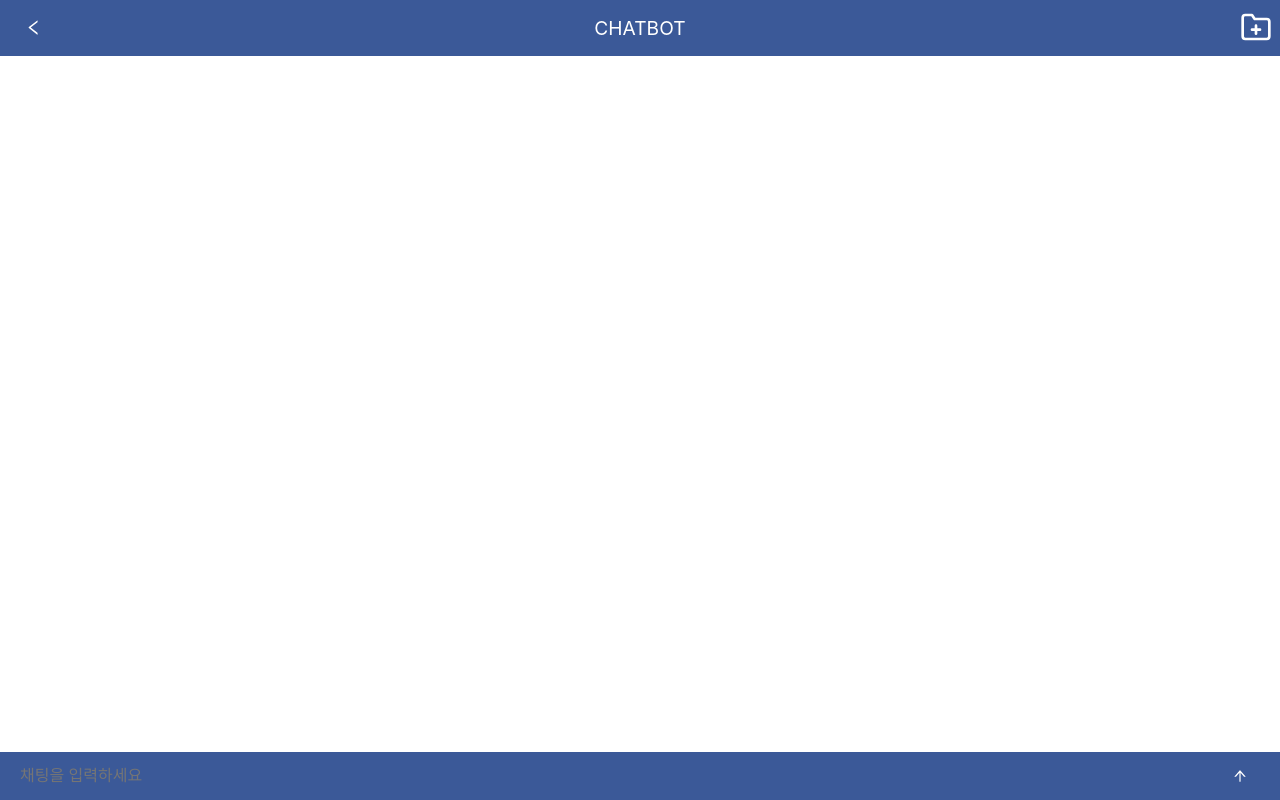
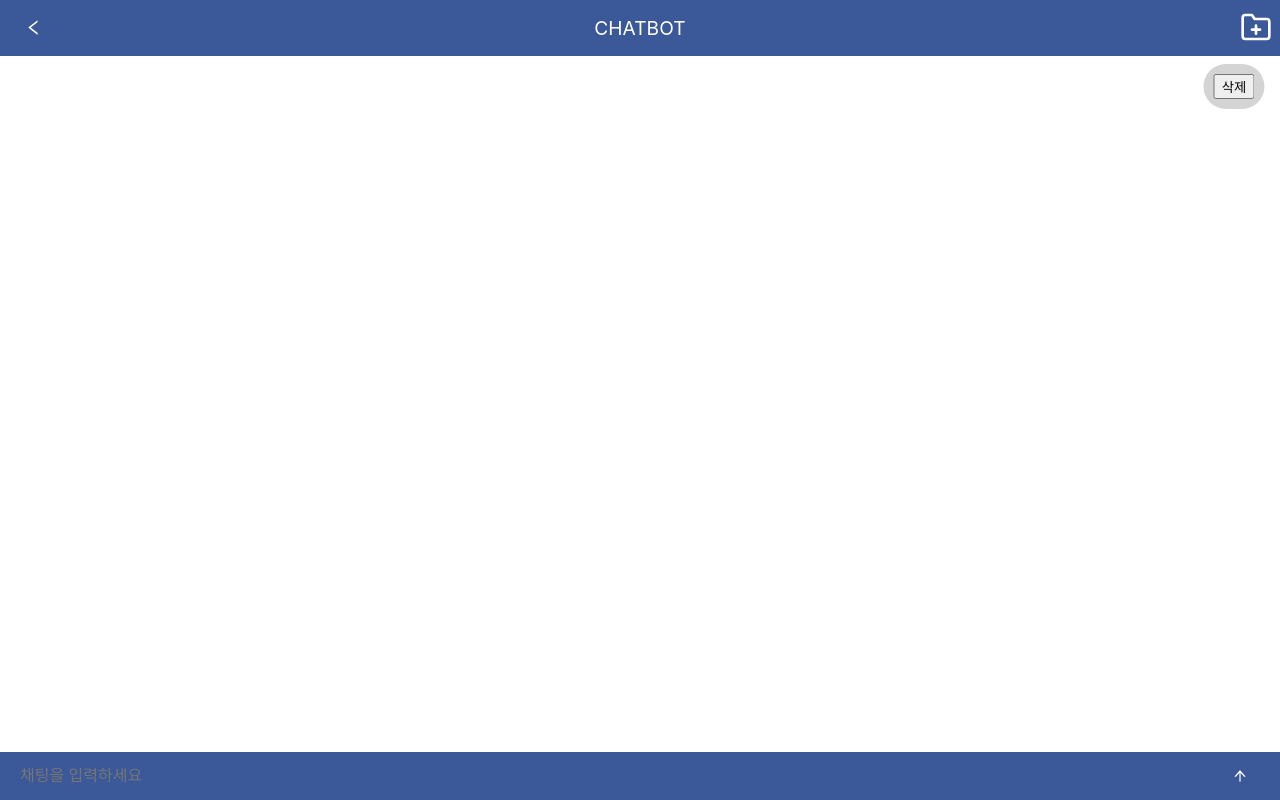
Before and after one commit to eunnyoung/ChatBot_Front, a React (Create React App) app in the folder chatbot/: page / in a window 1280 px wide. Built offline with nearby package versions, Linux system fonts and the light colour scheme.

Commit message:
객체 리스트 생성

```diff
--- a/chatbot/src/UnderBar.css
+++ b/chatbot/src/UnderBar.css
@@ -56,19 +56,10 @@
   margin-top: 64px;
 }
 
-.chatBot {
-  background-color: #d4d4d4;
-  color: black;
-  width: fit-content;
-  height: fit-content;
-  padding: 10px;
-  border-radius: 15rem;
-  margin: 10px;
-  position: relative;
+.showTime {
+  color: gray;
+  font-size: small;
+  /* margin-left: 60px;
+  margin-top: 100px;
+  margin-bottom: 200px; */
 }
-
-.chatBot:last-child {
-  margin-bottom: 56px;
-}
-.chatBoxWrap{
-}
--- a/chatbot/src/UnderBar.js
+++ b/chatbot/src/UnderBar.js
@@ -4,30 +4,53 @@ import "./UnderBar.css";
 
 function UnderBar() {
 
-  const [doChat, setDoChat] = useState("");
-  const [doChats, setDoChats] = useState([]);
+  const [message, setMessage] = useState('');
 
-  const [doBot, setDoBot] = useState("");
-  const [doBots, setDoBots] = useState([]);
+ // const { sender , message } = user;
 
-  const onChange = (event) => setDoChat(event.target.value);
+  const [users, setUsers] = useState([
+    {
+      sender:'',
+      message:'',
+      date:null,
+
+    },
+  ]);
+
+  // 시간
+  function getDatetime () {
+    let date = new Date();
+    let time = {
+      hours: date.getHours(),
+      minutes: date.getMinutes(),
+      seconds: date.getSeconds(),
+    };
+    return `${time.hours}:${time.minutes}:${time.seconds}`;
+  }
+
+
+  const onChange = (event) => {
+    console.log(',,,,', message);
+    setMessage(event.target.value);
+  }
 
   const onSubmit = (event) => {
-
     event.preventDefault();
 
-    if (doChat === "") {
+    if (message === "") {
       return;
     }
 
-    setDoChats((currentArray) => [...currentArray, doChat]);
-    setDoChat("");
+    const time = getDatetime();
+    setUsers(users.concat({
+      sender:'user',
+      message:message,
+      date: time,
+    }));
 
-    if (doChat === "안녕") {
-      setDoBots((currentArray) => [...currentArray, "안녕하세요, 반갑습니다."]);
-    } else if (doChat === "이름이 뭐야?") {
-      setDoBots((currentArray) => [...currentArray, "제 이름은 아직 정해지지 않았습니다."]);
-    }
+    setMessage(''
+    );
+
   };
 
   window.scrollBy(0, window.innerHeight);
@@ -35,14 +58,12 @@ function UnderBar() {
   return (
     <>
       <div id="chatBoxWrap">
-        {doChats.map((item, index) => (
+        {users.map((item, index) => (
           <div className="chatUser" key={index}>
-            {item}
-          </div>
-        ))}
-        {doBots.map((item, index) => (
-          <div className="chatBot" key={index}>
-            {item}
+            <button className="onDeleteClick">삭제</button>
+            {console.log("messs", item)}
+            <span className="showTime">{item.date}</span>
+            {item.message}
           </div>
         ))}
       </div>
@@ -53,9 +74,10 @@ function UnderBar() {
           <input
             className="chat"
             type="text"
-            value={doChat}
+            value={message}
             placeholder="채팅을 입력하세요"
             onChange={onChange}
+            onSubmit={onSubmit}
           />
         </form>
         <AiOutlineArrowUp className="btnEnter" onClick={onSubmit} />
@@ -65,3 +87,156 @@ function UnderBar() {
 }
 
 export default UnderBar;
+
+// import React, { useState } from "react";
+// import { AiOutlineArrowUp } from "react-icons/ai";
+// import "./UnderBar.css";
+
+// function UnderBar() {
+//   const [user, setUser] = useState("");
+//   const [users, setUsers] = useState([]);
+
+//   // 시간
+//   const date = new Date();
+//   const time = {
+//     hours: date.getHours(),
+//     minutes: date.getMinutes(),
+//     seconds: date.getSeconds(),
+//   };
+//   const timeString = `${time.hours}:${time.minutes}:${time.seconds}`;
+
+//   const nowTime = (props) => {
+//     return timeString;
+//   }
+
+//   nowTime.props = {
+//     time: timeString,
+//   };
+
+//   const onChange = (event) => setUser(event.target.value);
+
+//   const onSubmit = (event) => {
+//     event.preventDefault();
+
+//     if (user === "") {
+//       return;
+//     }
+
+//     setUsers((currentArray) => [...currentArray, user]);
+//     setUser("");
+
+//     if (user === "안녕") {
+//       setUsers((currentArray) => [...currentArray, "안녕하세요, 반갑습니다."]);
+//     } else if (user === "이름이 뭐야?") {
+//       setUsers((currentArray) => [
+//         ...currentArray,
+//         "제 이름은 아직 정해지지 않았습니다.",
+//       ]);
+//     }
+//   };
+
+//   window.scrollBy(0, window.innerHeight);
+
+//   return (
+//     <>
+//       <div id="chatBoxWrap">
+//         {users.map((item, index) => (
+//           <div className="chatUser" key={index}>
+//             <button className="onDeleteClick">삭제</button>
+//             {<span className="showTime">{timeString}</span>}
+//             {item}
+//           </div>
+//         ))}
+//       </div>
+
+//       {/* 언더바 레이아웃 및 이벤트 등록 */}
+//       <div className="underBar">
+//         <form onSubmit={onSubmit}>
+//           <input
+//             className="chat"
+//             type="text"
+//             value={user}
+//             placeholder="채팅을 입력하세요"
+//             onChange={onChange}
+//           />
+//         </form>
+//         <AiOutlineArrowUp className="btnEnter" onClick={onSubmit} />
+//       </div>
+//     </>
+//   );
+// }
+
+// export default UnderBar;
+
+
+// import React, { useState } from "react";
+// import { AiOutlineArrowUp } from "react-icons/ai";
+// import "./UnderBar.css";
+
+// function UnderBar() {
+//   const [user, setUser] = useState("");
+//   const [users, setUsers] = useState([]);
+
+//   // 시간
+//   const date = new Date();
+//   const time = {
+//     hours: date.getHours(),
+//     minutes: date.getMinutes(),
+//     seconds: date.getSeconds(),
+//   };
+//   const timeString = `${time.hours}:${time.minutes}:${time.seconds}`;
+
+//   const onChange = (event) => setUser(event.target.value);
+
+//   const onSubmit = (event) => {
+//     event.preventDefault();
+
+//     if (user === "") {
+//       return;
+//     }
+
+//     setUsers((currentArray) => [...currentArray, user]);
+//     setUser("");
+
+//     if (user === "안녕") {
+//       setUsers((currentArray) => [...currentArray, "안녕하세요, 반갑습니다."]);
+//     } else if (user === "이름이 뭐야?") {
+//       setUsers((currentArray) => [
+//         ...currentArray,
+//         "제 이름은 아직 정해지지 않았습니다.",
+//       ]);
+//     }
+//   };
+
+//   window.scrollBy(0, window.innerHeight);
+
+//   return (
+//     <>
+//       <div id="chatBoxWrap">
+//         {users.map((item, index) => (
+//           <div className="chatUser" key={index}>
+//             <button className="onDeleteClick">삭제</button>
+//             {<span className="showTime">{timeString}</span>}
+//             {item}
+//           </div>
+//         ))}
+//       </div>
+
+//       {/* 언더바 레이아웃 및 이벤트 등록 */}
+//       <div className="underBar">
+//         <form onSubmit={onSubmit}>
+//           <input
+//             className="chat"
+//             type="text"
+//             value={user}
+//             placeholder="채팅을 입력하세요"
+//             onChange={onChange}
+//           />
+//         </form>
+//         <AiOutlineArrowUp className="btnEnter" onClick={onSubmit} />
+//       </div>
+//     </>
+//   );
+// }
+
+// export default UnderBar;
```
